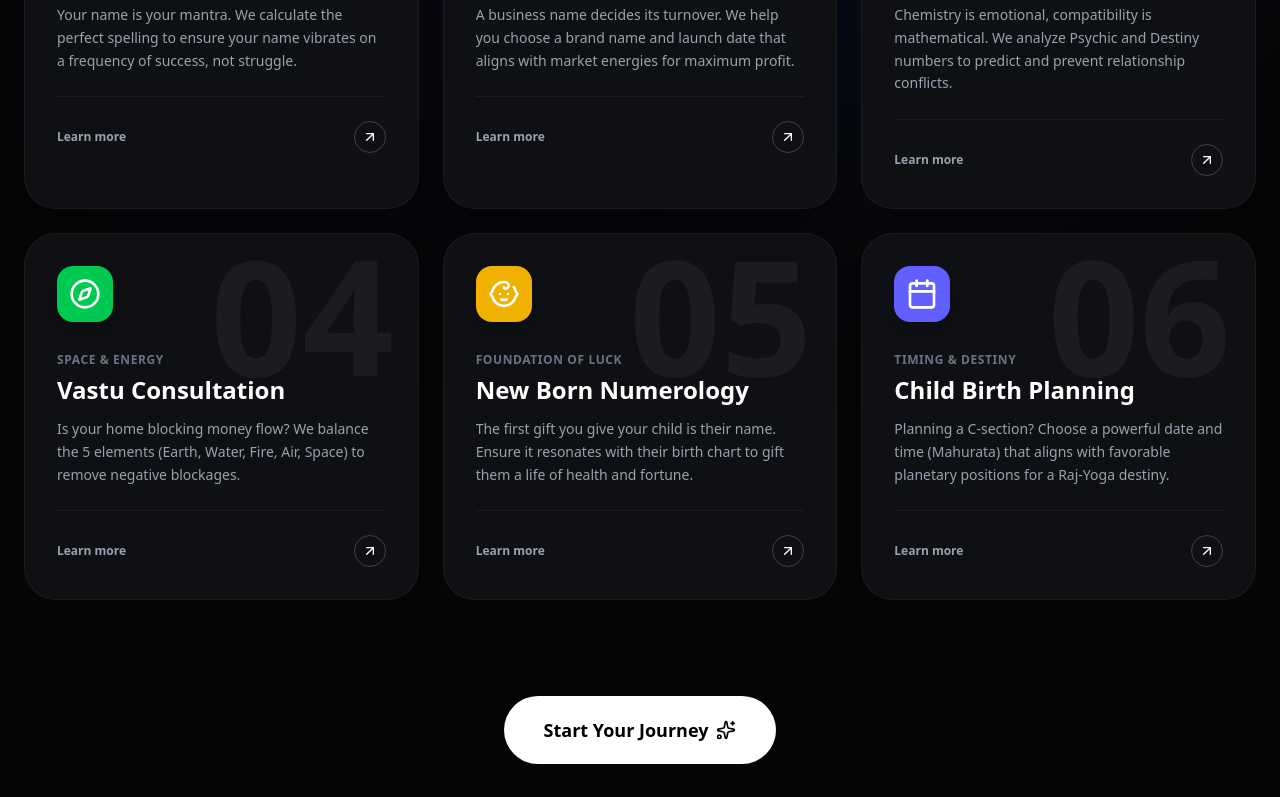
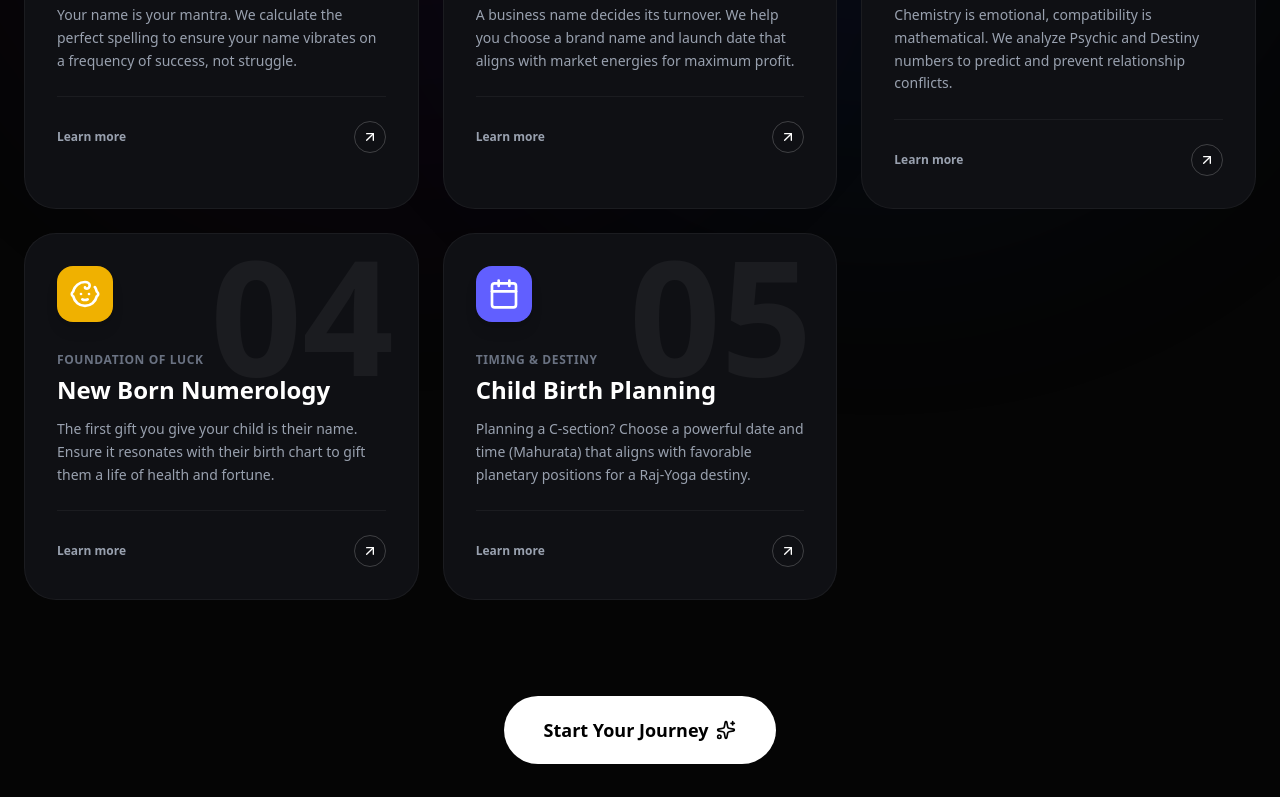
Before and after one commit to amansinha44/happinessccreattions, a React (Vite) app: page /services in a window 1280 px wide. Shown: the part 601-1398 px from the top of the page. Built offline with nearby package versions, Linux system fonts and the light colour scheme.

Commit message:
Update Services.jsx

```diff
--- a/src/pages/Services.jsx
+++ b/src/pages/Services.jsx
@@ -34,19 +34,10 @@ const Services = () => {
       bgGradient: "from-red-500/20 to-rose-500/20",
       iconBg: "bg-red-500"
     },
+
+    // --- NEW SERVICE 05 ---
     {
       id: "04",
-      title: "Vastu Consultation",
-      subtitle: "Space & Energy",
-      icon: <Compass size={32} className="text-white" />,
-      desc: "Is your home blocking money flow? We balance the 5 elements (Earth, Water, Fire, Air, Space) to remove negative blockages.",
-      color: "group-hover:shadow-green-500/50 group-hover:border-green-500/50",
-      bgGradient: "from-green-500/20 to-emerald-500/20",
-      iconBg: "bg-green-500"
-    },
-    // --- NEW SERVICE 05 ---
-    {
-      id: "05",
       title: "New Born Numerology",
       subtitle: "Foundation of Luck",
       icon: <Baby size={32} className="text-white" />,
@@ -57,7 +48,7 @@ const Services = () => {
     },
     // --- NEW SERVICE 06 ---
     {
-      id: "06",
+      id: "05",
       title: "Child Birth Planning",
       subtitle: "Timing & Destiny",
       icon: <Calendar size={32} className="text-white" />,
```
